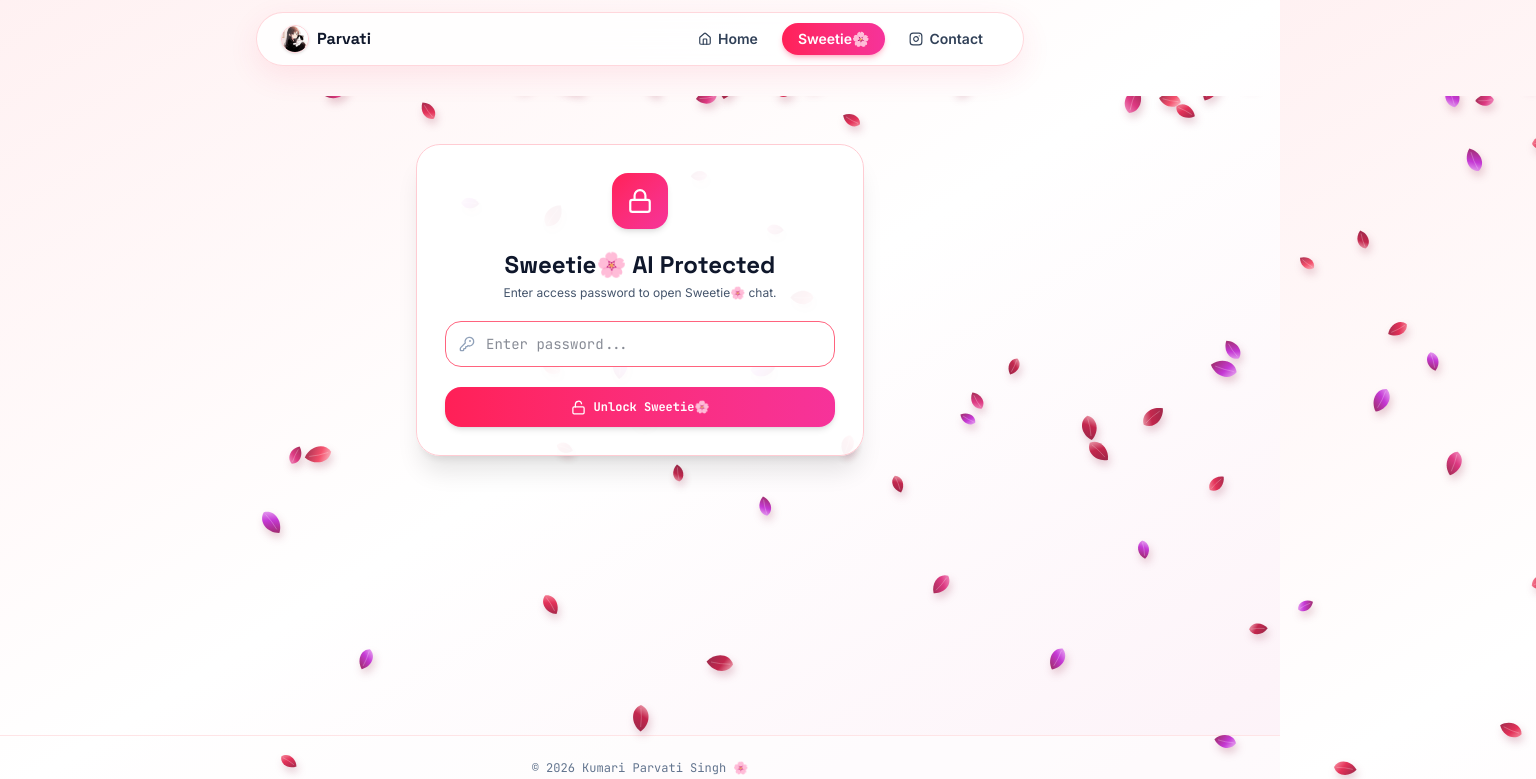
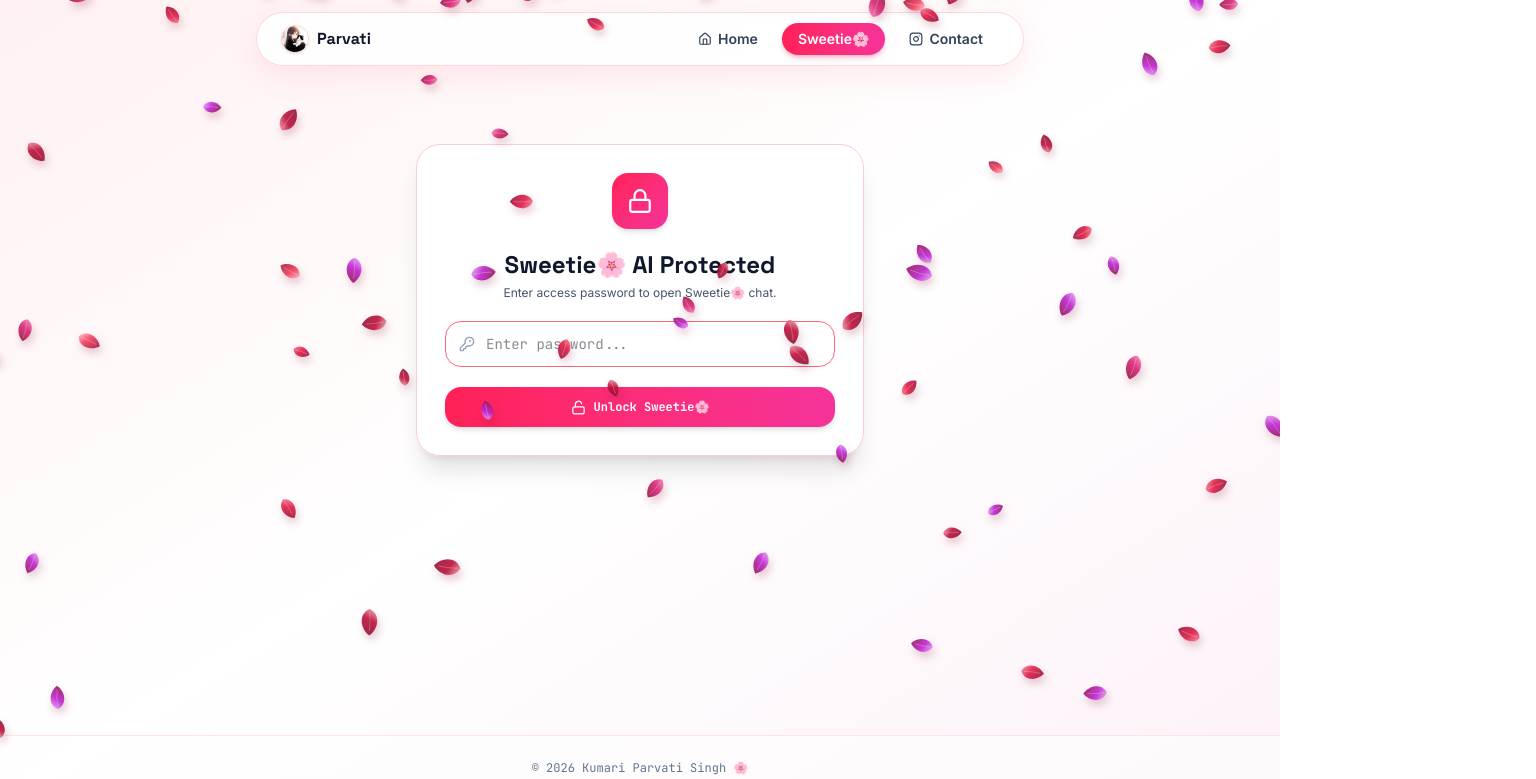
Before and after one commit to sadgirl1234/parvati-site, a Next.js app: page /ai in a window 1280 px wide. Shown: the top 779 px of the page, 1536 px wide, since content can reach past the window. Built offline with nearby package versions, Linux system fonts and the light colour scheme.

Commit message:
Render full-screen petals in front of all content while keeping UI interactive

```diff
--- a/src/app/ai/page.tsx
+++ b/src/app/ai/page.tsx
@@ -207,7 +207,7 @@ function drawRealisticPetal(ctx: CanvasRenderingContext2D, p: Petal) {
   ctx.translate(p.x, p.y);
   ctx.rotate(p.rotation);
 
-  ctx.shadowColor = `rgba(136, 19, 55, ${0.26 * p.alpha})`;
+  ctx.shadowColor = `rgba(136, 19, 55, ${0.28 * p.alpha})`;
   ctx.shadowBlur = 9;
   ctx.shadowOffsetX = 2;
   ctx.shadowOffsetY = 5;
@@ -280,8 +280,7 @@ export default function SweetieAIPage() {
   const holdingRef = useRef(false);
   const speakSessionRef = useRef(0);
 
-  // Full-screen slow-motion wind-blown petals across BOTH locked & unlocked screens
-  // Falls all the way to the bottom edge and slowly fades/disappears
+  // Full-screen petals in front of all content on BOTH lock & chat screens
   useEffect(() => {
     const canvas = canvasRef.current;
     if (!canvas) return;
@@ -296,7 +295,7 @@ export default function SweetieAIPage() {
         PETAL_PALETTE[Math.floor(Math.random() * PETAL_PALETTE.length)];
       const spreadX =
         typeof slotIndex === "number"
-          ? ((slotIndex + 0.5) / 60) * width + (Math.random() - 0.5) * 28
+          ? ((slotIndex + 0.5) / 64) * width + (Math.random() - 0.5) * 28
           : Math.random() * width;
 
       return {
@@ -318,7 +317,7 @@ export default function SweetieAIPage() {
       };
     };
 
-    petalsRef.current = Array.from({ length: 60 }, (_, idx) =>
+    petalsRef.current = Array.from({ length: 64 }, (_, idx) =>
       createPetal(false, idx)
     );
 
@@ -359,7 +358,6 @@ export default function SweetieAIPage() {
         if (p.x < -28) p.x = width + 22;
         if (p.x > width + 28) p.x = -22;
 
-        // Start slowly fading near bottom edge and disappear completely
         if (p.y >= height - 65) {
           p.fading = true;
         }
@@ -815,16 +813,24 @@ export default function SweetieAIPage() {
   const isChatAnimated = holdingMic || speakingNow;
 
   return (
-    <div className="relative max-w-3xl mx-auto space-y-4 animate-fade-up">
-      {/* Full-screen petals across BOTH Lock & Chat views, fading out gently at bottom edge */}
+    <>
+      {/* Full-screen petals IN FRONT OF ALL page content, click-through via pointer-events-none */}
       <canvas
         ref={canvasRef}
         aria-hidden="true"
-        className="pointer-events-none fixed left-0 top-0 w-screen h-screen z-20"
+        style={{
+          position: "fixed",
+          inset: 0,
+          width: "100vw",
+          height: "100vh",
+          zIndex: 9999,
+          pointerEvents: "none",
+        }}
       />
 
+      <div className="relative z-10 max-w-3xl mx-auto space-y-4">
         {!unlocked ? (
-        <div className="relative z-30 max-w-md mx-auto py-12">
+          <div className="max-w-md mx-auto py-12">
             <form
               onSubmit={handleUnlock}
               className="p-7 rounded-3xl bg-white/95 border border-rose-200 shadow-xl space-y-5 text-center"
@@ -877,7 +883,7 @@ export default function SweetieAIPage() {
           </div>
         ) : (
           <>
-          <div className="relative z-30 rounded-3xl px-5 py-4 bg-gradient-to-r from-rose-50/95 via-white/95 to-pink-50/95 border border-rose-200 shadow-lg flex flex-wrap items-center justify-between gap-3">
+            <div className="rounded-3xl px-5 py-4 bg-gradient-to-r from-rose-50/95 via-white/95 to-pink-50/95 border border-rose-200 shadow-lg flex flex-wrap items-center justify-between gap-3">
               <div className="flex items-center gap-3">
                 <div
                   className={`w-12 h-12 rounded-2xl bg-gradient-to-br from-rose-500 via-pink-500 to-amber-400 text-white flex items-center justify-center shadow-md transition-transform duration-300 ${
@@ -954,7 +960,7 @@ export default function SweetieAIPage() {
             </div>
 
             <div
-            className={`relative z-30 rounded-[2rem] bg-white/95 border shadow-xl overflow-hidden flex flex-col h-[64vh] min-h-[430px] transition-all duration-300 ${
+              className={`rounded-[2rem] bg-white/95 border shadow-xl overflow-hidden flex flex-col h-[64vh] min-h-[430px] transition-all duration-300 ${
                 isChatAnimated
                   ? "border-rose-400 ring-4 ring-rose-400/35 shadow-[0_0_40px_rgba(244,63,94,0.28)] scale-[1.01] animate-pulse"
                   : "border-rose-200/80"
@@ -969,7 +975,9 @@ export default function SweetieAIPage() {
 
               {!holdingMic && speakingNow && (
                 <div className="px-4 py-2 bg-gradient-to-r from-pink-500 via-rose-400 to-amber-400 text-white text-xs font-mono font-bold flex items-center justify-between animate-pulse">
-                <span>Sweetie is speaking with cute exhales ({activeMood})...</span>
+                  <span>
+                    Sweetie is speaking with cute exhales ({activeMood})...
+                  </span>
                   <button
                     type="button"
                     onClick={stopSpeaking}
@@ -1138,5 +1146,6 @@ export default function SweetieAIPage() {
           </>
         )}
       </div>
+    </>
   );
 }
```
Lines whose indentation alone changed are shown as unchanged.
